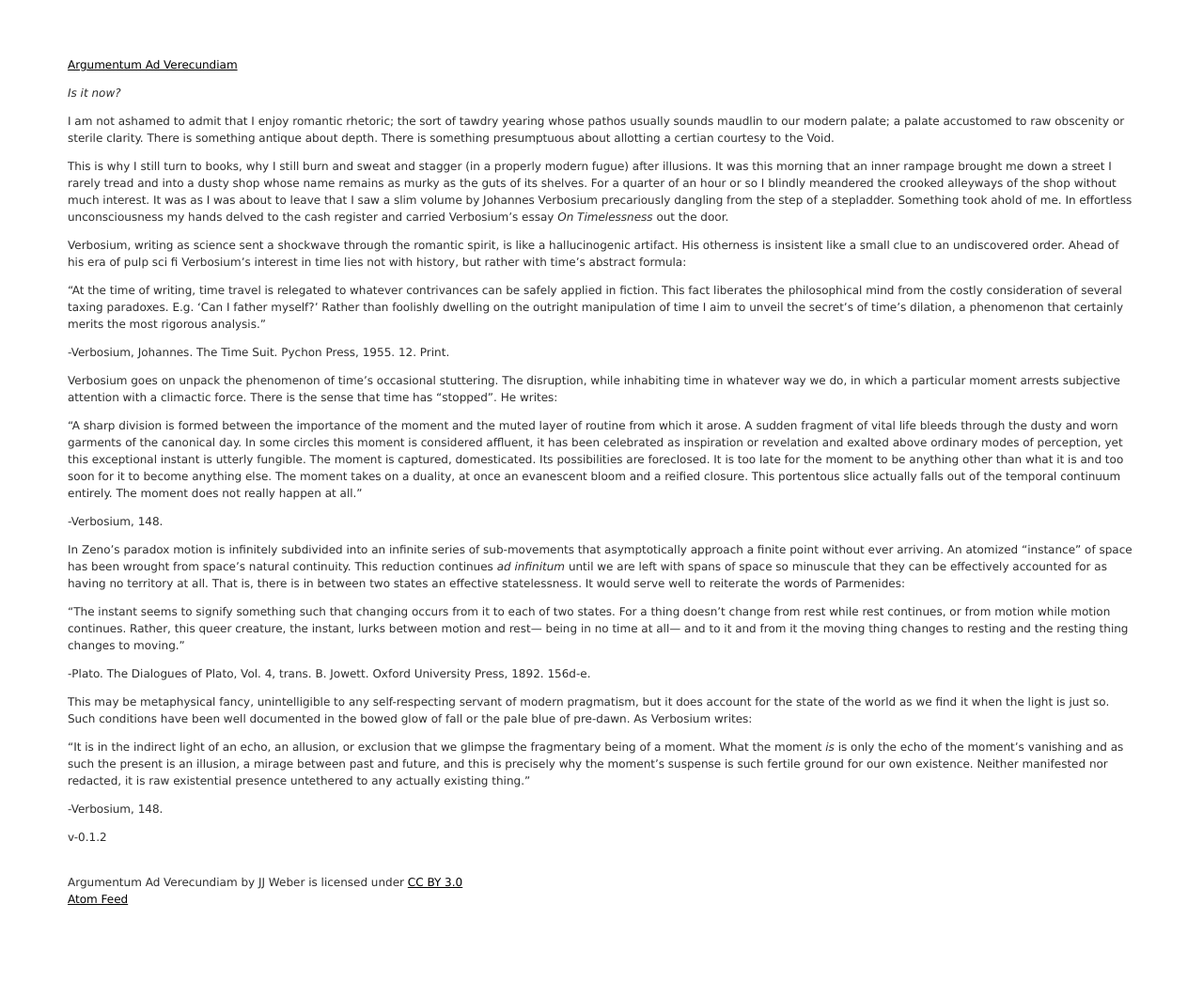
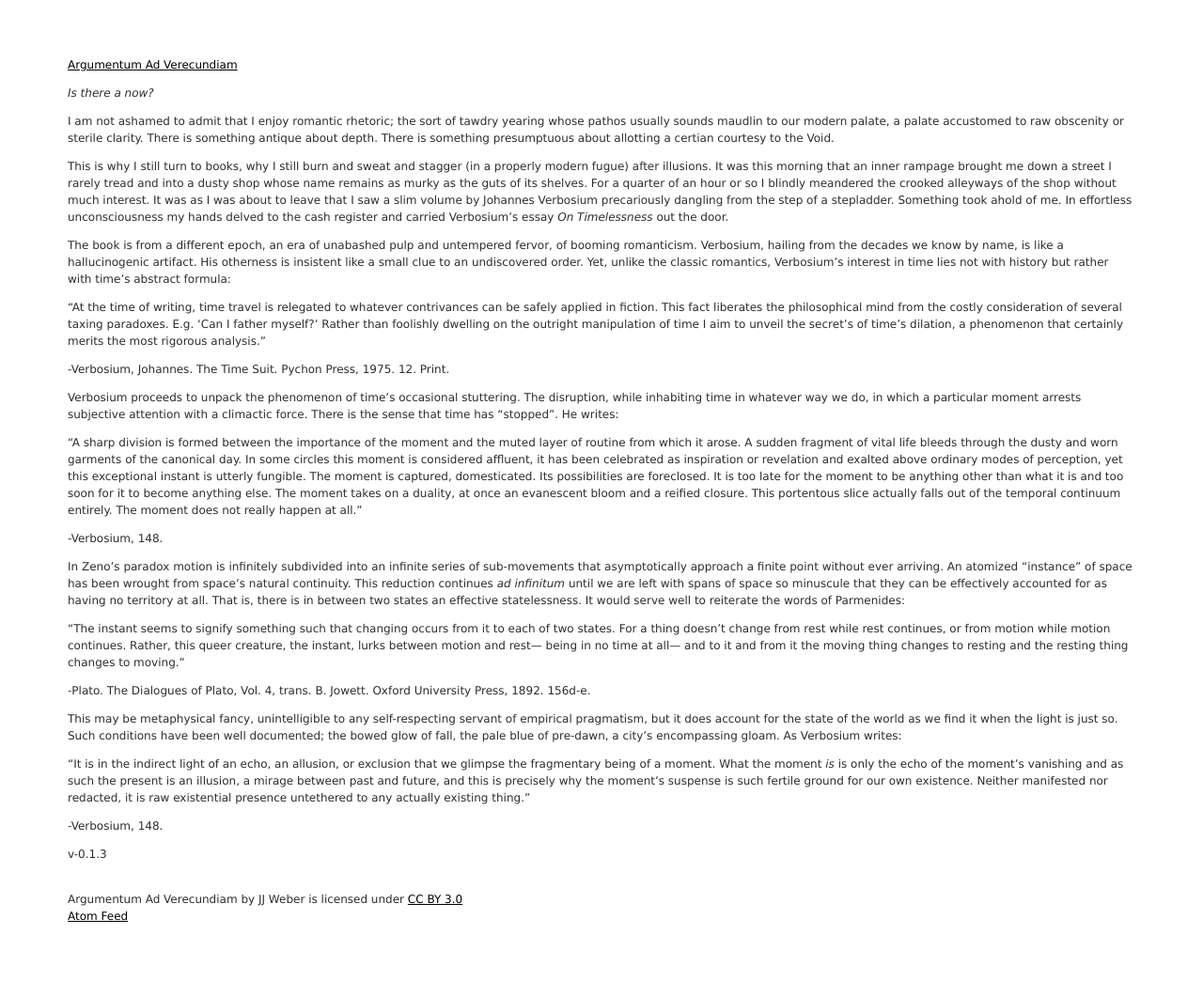
Before and after one commit to jjjjw/argumentum-v, a Jekyll site: the page built from _posts/2013-2-23-i-0.md, in a window 1280 px wide. Shown: the whole page at 94% size. Built offline with Jekyll 4.4.1, drawn with Linux system fonts in a browser that asks for light colours.

Commit message:
Small tweaks

```diff
--- a/_posts/2013-2-23-i-0.md
+++ b/_posts/2013-2-23-i-0.md
@@ -4,19 +4,19 @@ title: State Change
 permalink: '0.html'
 ---
 
-*Is it now?*
+*Is there a now?*
 
-I am not ashamed to admit that I enjoy romantic rhetoric; the sort of tawdry yearing whose pathos usually sounds maudlin to our modern palate; a palate accustomed to raw obscenity or sterile clarity. There is something antique about depth. There is something presumptuous about allotting a certian courtesy to the Void.
+I am not ashamed to admit that I enjoy romantic rhetoric; the sort of tawdry yearing whose pathos usually sounds maudlin to our modern palate, a palate accustomed to raw obscenity or sterile clarity. There is something antique about depth. There is something presumptuous about allotting a certian courtesy to the Void.
 
 This is why I still turn to books, why I still burn and sweat and stagger (in a properly modern fugue) after illusions. It was this morning that an inner rampage brought me down a street I rarely tread and into a dusty shop whose name remains as murky as the guts of its shelves. For a quarter of an hour or so I blindly meandered the crooked alleyways of the shop without much interest. It was as I was about to leave that I saw a slim volume by Johannes Verbosium precariously dangling from the step of a stepladder. Something took ahold of me. In effortless unconsciousness my hands delved to the cash register and carried Verbosium's essay *On Timelessness* out the door.
 
-Verbosium, writing as science sent a shockwave through the romantic spirit, is like a hallucinogenic artifact. His otherness is insistent like a small clue to an undiscovered order. Ahead of his era of pulp sci fi Verbosium's interest in time lies not with history, but rather with time's abstract formula:
+The book is from a different epoch, an era of unabashed pulp and untempered fervor, of booming romanticism. Verbosium, hailing from the decades we know by name, is like a hallucinogenic artifact. His otherness is insistent like a small clue to an undiscovered order. Yet, unlike the classic romantics, Verbosium's interest in time lies not with history but rather with time's abstract formula:
 
 "At the time of writing, time travel is relegated to whatever contrivances can be safely applied in fiction. This fact liberates the philosophical mind from the costly consideration of several taxing paradoxes. E.g. 'Can I father myself?' Rather than foolishly dwelling on the outright manipulation of time I aim to unveil the secret's of time's dilation, a phenomenon that certainly merits the most rigorous analysis."
 
--Verbosium, Johannes. The Time Suit. Pychon Press, 1955. 12. Print.
+-Verbosium, Johannes. The Time Suit. Pychon Press, 1975. 12. Print.
 
-Verbosium goes on unpack the phenomenon of time's occasional stuttering. The disruption, while inhabiting time in whatever way we do, in which a particular moment arrests subjective attention with a climactic force.  There is the sense that time has "stopped". He writes:
+Verbosium proceeds to unpack the phenomenon of time's occasional stuttering. The disruption, while inhabiting time in whatever way we do, in which a particular moment arrests subjective attention with a climactic force. There is the sense that time has "stopped". He writes:
 
 "A sharp division is formed between the importance of the moment and the muted layer of routine from which it arose. A sudden fragment of vital life bleeds through the dusty and worn garments of the canonical day. In some circles this moment is considered affluent, it has been celebrated as inspiration or revelation and exalted above ordinary modes of perception, yet this exceptional instant is utterly fungible. The moment is captured, domesticated. Its possibilities are foreclosed. It is too late for the moment to be anything other than what it is and too soon for it to become anything else. The moment takes on a duality, at once an evanescent bloom and a reified closure. This portentous slice actually falls out of the temporal continuum entirely. The moment does not really happen at all."
 
@@ -28,10 +28,10 @@ In Zeno's paradox motion is infinitely subdivided into an infinite series of sub
 
 -Plato. The Dialogues of Plato, Vol. 4, trans. B. Jowett. Oxford University Press, 1892. 156d-e.
 
-This may be metaphysical fancy, unintelligible to any self-respecting servant of modern pragmatism, but it does account for the state of the world as we find it when the light is just so. Such conditions have been well documented in the bowed glow of fall or the pale blue of pre-dawn. As Verbosium writes:
+This may be metaphysical fancy, unintelligible to any self-respecting servant of empirical pragmatism, but it does account for the state of the world as we find it when the light is just so. Such conditions have been well documented; the bowed glow of fall, the pale blue of pre-dawn, a city's encompassing gloam. As Verbosium writes:
 
 "It is in the indirect light of an echo, an allusion, or exclusion that we glimpse the fragmentary being of a moment. What the moment *is* is only the echo of the moment's vanishing and as such the present is an illusion, a mirage between past and future, and this is precisely why the moment's suspense is such fertile ground for our own existence. Neither manifested nor redacted, it is raw existential presence untethered to any actually existing thing."
 
 -Verbosium, 148.
 
-v-0.1.2
+v-0.1.3
```
